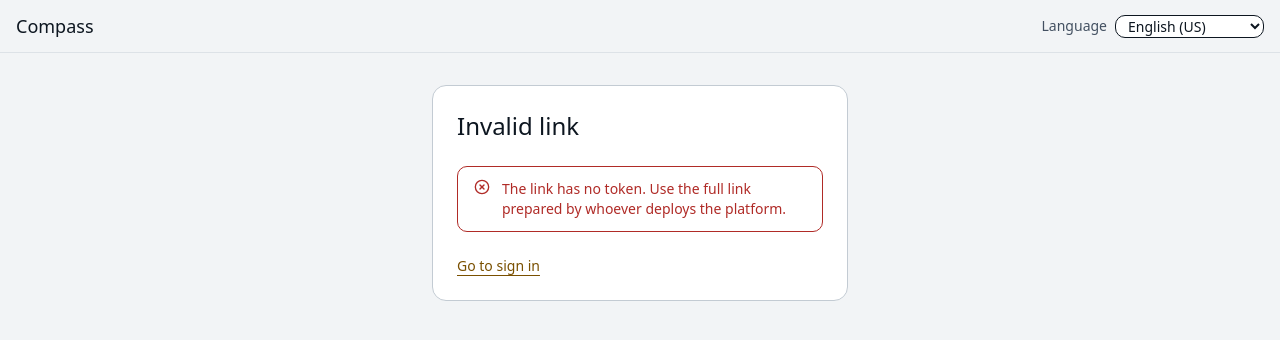
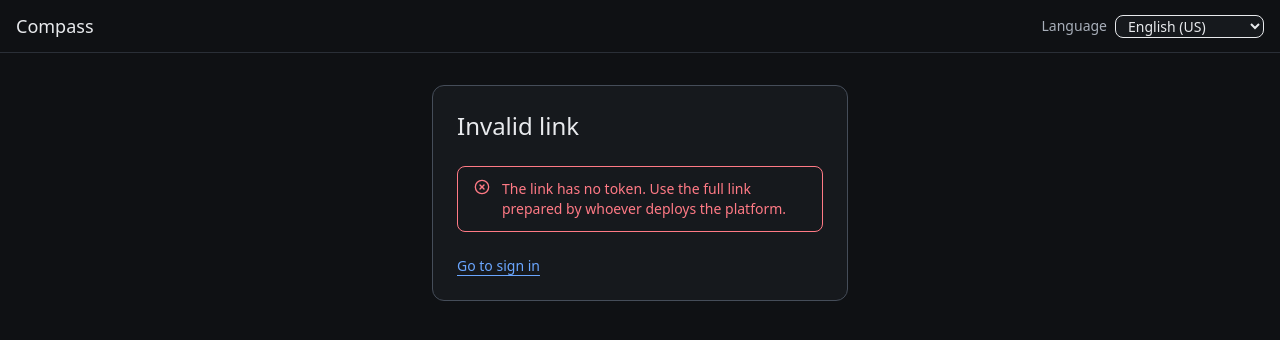
Before and after one commit to OJoshuaCG/compass, a React (Vite) app in the folder apps/web/: page /setup in a window 1280 px wide. Shown: the top 340 px of the page. Built offline with nearby package versions, Linux system fonts and the light colour scheme.

Commit message:
Revert "feat(ui): tokens de dos temas (oscuro y claro) con acento latón y selector de tema"
This reverts commit 83d489763adc6d700f5af889b4c9705cb0c57341.

```diff
--- a/apps/web/src/main.tsx
+++ b/apps/web/src/main.tsx
@@ -11,10 +11,6 @@ import { App } from './app/app';
 import { createQueryClient } from './app/query-client';
 import { createAppRouter } from './app/router';
 import { createI18n, detectInitialLocale } from './shared/i18n';
-import { applyTheme, detectInitialTheme } from './shared/theme';
-
-// El tema se fija antes de pintar para evitar un destello del tema equivocado.
-applyTheme(detectInitialTheme());
 
 const container = document.getElementById('root');
 if (container === null) throw new Error('Root container #root not found');
--- a/apps/web/src/shared/theme/index.ts
+++ /dev/null
@@ -1,9 +0,0 @@
-export { applyTheme, detectInitialTheme, readAppliedTheme } from './theme';
-export { ThemeSwitcher } from './theme-switcher';
-export {
-  isTheme,
-  readStoredTheme,
-  storeTheme,
-  THEME_STORAGE_KEY,
-  type Theme,
-} from './theme-storage';
--- a/apps/web/src/shared/theme/theme-storage.ts
+++ /dev/null
@@ -1,27 +0,0 @@
-/** Los dos temas del sistema visual (docs/frontend.md §4.1, ADR 0044). */
-export type Theme = 'dark' | 'light';
-
-export const THEME_STORAGE_KEY = 'iam.theme';
-
-export function isTheme(value: unknown): value is Theme {
-  return value === 'dark' || value === 'light';
-}
-
-/** Preferencia no sensible: sí puede vivir en localStorage (docs/frontend.md §9). */
-export function readStoredTheme(): Theme | null {
-  try {
-    const storedValue: string | null = window.localStorage.getItem(THEME_STORAGE_KEY);
-    return isTheme(storedValue) ? storedValue : null;
-  } catch {
-    // Modo privado o almacenamiento bloqueado: se sigue sin persistir.
-    return null;
-  }
-}
-
-export function storeTheme(theme: Theme): void {
-  try {
-    window.localStorage.setItem(THEME_STORAGE_KEY, theme);
-  } catch {
-    // Mejor esfuerzo: la preferencia solo dura la sesión.
-  }
-}
--- a/apps/web/src/shared/theme/theme-switcher.tsx
+++ /dev/null
@@ -1,29 +0,0 @@
-import { IconButton, Moon, Sun } from '@iam/ui';
-import { useState } from 'react';
-import { useTranslation } from 'react-i18next';
-
-import { applyTheme, readAppliedTheme } from './theme';
-import { storeTheme, type Theme } from './theme-storage';
-
-/** Botón de la barra superior que alterna entre el tema oscuro y el claro y recuerda la elección. */
-export function ThemeSwitcher() {
-  const { t } = useTranslation('common');
-  const [theme, setTheme] = useState<Theme>(() => readAppliedTheme());
-  const nextTheme: Theme = theme === 'dark' ? 'light' : 'dark';
-  // El nombre accesible dice a qué tema se pasa, no en cuál se está.
-  const label: string = nextTheme === 'light' ? t('theme.switchToLight') : t('theme.switchToDark');
-  const icon = theme === 'dark' ? <Moon className="size-4" /> : <Sun className="size-4" />;
-  return (
-    <IconButton
-      variant="secondary"
-      size="md"
-      label={label}
-      icon={icon}
-      onClick={() => {
-        applyTheme(nextTheme);
-        storeTheme(nextTheme);
-        setTheme(nextTheme);
-      }}
-    />
-  );
-}
--- a/apps/web/src/shared/theme/theme.ts
+++ /dev/null
@@ -1,26 +0,0 @@
-import { isTheme, readStoredTheme, type Theme } from './theme-storage';
-
-const LIGHT_SCHEME_QUERY = '(prefers-color-scheme: light)';
-
-/**
- * Sin preferencia guardada se sigue la del sistema operativo. No se guarda esa detección:
- * así, mientras la persona no elija, un cambio del sistema se refleja en el siguiente acceso.
- */
-export function detectInitialTheme(
-  systemPrefersLight: boolean = window.matchMedia(LIGHT_SCHEME_QUERY).matches,
-): Theme {
-  const storedTheme: Theme | null = readStoredTheme();
-  if (storedTheme !== null) return storedTheme;
-  return systemPrefersLight ? 'light' : 'dark';
-}
-
-/** Fija el tema en el elemento raíz; los tokens de `@iam/ui` reaccionan a `data-theme`. */
-export function applyTheme(theme: Theme, root: HTMLElement = document.documentElement): void {
-  root.setAttribute('data-theme', theme);
-}
-
-/** Tema que está pintado ahora; oscuro si el arranque aún no lo fijó (valor por defecto de los tokens). */
-export function readAppliedTheme(root: HTMLElement = document.documentElement): Theme {
-  const appliedTheme: string | null = root.getAttribute('data-theme');
-  return isTheme(appliedTheme) ? appliedTheme : 'dark';
-}
--- a/packages/i18n/src/locales/en-US/common.json
+++ b/packages/i18n/src/locales/en-US/common.json
@@ -7,8 +7,6 @@
   "language.label": "Language",
   "language.es-MX": "Español (México)",
   "language.en-US": "English (US)",
-  "theme.switchToLight": "Switch to light theme",
-  "theme.switchToDark": "Switch to dark theme",
   "home.title": "Identity and access platform",
   "home.description": "Manage the people, roles and access of your organization.",
   "actions.cancel": "Cancel",
--- a/packages/i18n/src/locales/es-MX/common.json
+++ b/packages/i18n/src/locales/es-MX/common.json
@@ -7,8 +7,6 @@
   "language.label": "Idioma",
   "language.es-MX": "Español (México)",
   "language.en-US": "English (US)",
-  "theme.switchToLight": "Cambiar al tema claro",
-  "theme.switchToDark": "Cambiar al tema oscuro",
   "home.title": "Plataforma de identidad y accesos",
   "home.description": "Administra las personas, los roles y los accesos de tu organización.",
   "actions.cancel": "Cancelar",
--- a/packages/ui/src/icons.ts
+++ b/packages/ui/src/icons.ts
@@ -13,9 +13,7 @@ export {
   EyeOff,
   Info,
   LogOut,
-  Moon,
   Settings,
-  Sun,
   Trash2,
   UserPlus,
   X,
--- a/packages/ui/src/styles/tokens.css
+++ b/packages/ui/src/styles/tokens.css
@@ -1,119 +1,46 @@
 @import 'tailwindcss';
 
 /*
- * Tokens globales de los dos temas de Compass (docs/frontend.md §4.1, ADR 0044).
+ * Tokens globales del tema oscuro "carbón" (docs/frontend.md §4.1).
  * Único punto de verdad de colores, formas y movimiento: los componentes solo usan
- * utilidades semánticas. Al añadir un color se agrega en LOS DOS temas, se mide su
- * contraste y se actualiza §4.2.
- *
- * El tema oscuro es el valor por defecto de :root; el claro se activa con
- * data-theme="light" en el elemento raíz (lo fija el arranque de la aplicación).
+ * utilidades semánticas. Al añadir un color se mide su contraste y se actualiza §4.2.
  */
-:root,
-:root[data-theme='dark'] {
+:root {
   color-scheme: dark;
 
   /* Superficies (de más profundo a más elevado) */
-  --color-canvas: #0b0f13;
-  --color-sidebar: #0e1318;
-  --color-surface: #131920;
-  --color-raised: #19212a;
-  --color-overlay: #212b36;
+  --color-canvas: #0f1114;
+  --color-surface: #16191d;
+  --color-raised: #1c2025;
+  --color-overlay: #23282f;
 
   /* Texto */
-  --color-text: #e9eef3;
-  --color-text-secondary: #a6b2bf;
-  --color-text-muted: #8592a0;
-  --color-text-disabled: #6a7683;
+  --color-text: #e8eaed;
+  --color-text-secondary: #a8afba;
+  --color-text-muted: #8b93a0;
+  --color-text-disabled: #69717d;
 
   /* Bordes */
-  --color-border: #1c242d; /* separadores decorativos */
-  --color-border-strong: #34404d; /* tarjetas, tablas */
-  --color-border-input: #6b7785; /* controles interactivos (>=3:1) */
+  --color-border: #2a2f37; /* separadores decorativos */
+  --color-border-strong: #454d59; /* tarjetas, tablas */
+  --color-border-input: #656e7a; /* controles interactivos (>=3:1) */
 
-  /* Acento (la aguja de latón) y estados */
-  --color-accent: #ecc272;
-  --color-accent-solid: #e6b45b;
-  --color-accent-solid-hover: #f0c06a;
-  --color-on-accent: #1b1407;
-  --color-success: #5fd8a4;
-  --color-warning: #ecc272;
-  --color-danger: #ff948f;
+  /* Marca y estados */
+  --color-accent: #6aa6ff;
+  --color-accent-solid: #2f6fe0;
+  --color-accent-solid-hover: #2563c9;
+  --color-on-accent: #ffffff;
+  --color-success: #4cc49a;
+  --color-warning: #e8b04a;
+  --color-danger: #ff7a85;
   --color-danger-solid: #c93843;
-  --color-on-danger: #ffffff;
-  --color-info: #7fbcff;
-  --color-focus: #ecc272;
+  --color-focus: #6aa6ff;
 
-  /* Variantes suaves: fondo de chips y avisos; su texto usa el token pleno */
-  --color-accent-soft: rgb(230 180 91 / 0.13);
-  --color-success-soft: rgb(95 216 164 / 0.12);
-  --color-warning-soft: rgb(230 180 91 / 0.13);
-  --color-danger-soft: rgb(255 148 143 / 0.13);
-  --color-info-soft: rgb(127 188 255 / 0.13);
-
-  /* Capas flotantes (cristal) */
-  --color-glass: rgb(19 25 32 / 0.64);
-  --color-glass-border: rgb(255 255 255 / 0.13);
-  --color-scrim: rgb(4 7 10 / 0.52);
-
-  /* Ambiente de fondo, apenas perceptible */
-  --ambient-a: rgb(230 180 91 / 0.075);
-  --ambient-b: rgb(92 150 214 / 0.09);
-
-  --shadow-overlay: 0 28px 70px -24px rgb(0 0 0 / 0.75), inset 0 1px 0 rgb(255 255 255 / 0.05);
-}
-
-:root[data-theme='light'] {
-  color-scheme: light;
-
-  --color-canvas: #f2f4f6;
-  --color-sidebar: #eaeef1;
-  --color-surface: #ffffff;
-  --color-raised: #f6f8fa;
-  --color-overlay: #ebeff2;
-
-  --color-text: #0d1620;
-  --color-text-secondary: #435061;
-  --color-text-muted: #5a6878;
-  --color-text-disabled: #7a8592;
-
-  --color-border: #dde2e7;
-  --color-border-strong: #c3cbd3;
-  --color-border-input: #7d8896;
-
-  --color-accent: #7a5000;
-  --color-accent-solid: #dca235;
-  --color-accent-solid-hover: #cf942a;
-  --color-on-accent: #1b1407;
-  --color-success: #0d7048;
-  --color-warning: #7a5000;
-  --color-danger: #b02b27;
-  --color-danger-solid: #b02b27;
-  --color-on-danger: #ffffff;
-  --color-info: #1a58ad;
-  --color-focus: #7a5000;
-
-  --color-accent-soft: rgb(220 162 53 / 0.17);
-  --color-success-soft: rgb(13 112 72 / 0.1);
-  --color-warning-soft: rgb(220 162 53 / 0.18);
-  --color-danger-soft: rgb(176 43 39 / 0.09);
-  --color-info-soft: rgb(26 88 173 / 0.09);
-
-  --color-glass: rgb(255 255 255 / 0.66);
-  --color-glass-border: rgb(255 255 255 / 0.85);
-  --color-scrim: rgb(226 232 238 / 0.55);
-
-  --ambient-a: rgb(220 162 53 / 0.14);
-  --ambient-b: rgb(92 150 214 / 0.12);
-
-  --shadow-overlay: 0 28px 60px -26px rgb(20 34 50 / 0.35), inset 0 1px 0 rgb(255 255 255 / 0.9);
-}
-
-/* Forma y movimiento: iguales en los dos temas. */
-:root {
+  /* Forma y movimiento */
   --radius-sm: 0.375rem;
-  --radius-md: 0.625rem;
-  --radius-lg: 0.875rem;
+  --radius-md: 0.5rem;
+  --radius-lg: 0.75rem;
+  --shadow-overlay: 0 8px 24px rgb(0 0 0 / 0.45);
   --duration-fast: 120ms;
   --duration-base: 200ms;
 }
@@ -125,7 +52,6 @@
 
 @theme inline {
   --color-canvas: var(--color-canvas);
-  --color-sidebar: var(--color-sidebar);
   --color-surface: var(--color-surface);
   --color-raised: var(--color-raised);
   --color-overlay: var(--color-overlay);
@@ -144,17 +70,7 @@
   --color-warning: var(--color-warning);
   --color-danger: var(--color-danger);
   --color-danger-solid: var(--color-danger-solid);
-  --color-on-danger: var(--color-on-danger);
-  --color-info: var(--color-info);
   --color-focus: var(--color-focus);
-  --color-accent-soft: var(--color-accent-soft);
-  --color-success-soft: var(--color-success-soft);
-  --color-warning-soft: var(--color-warning-soft);
-  --color-danger-soft: var(--color-danger-soft);
-  --color-info-soft: var(--color-info-soft);
-  --color-glass: var(--color-glass);
-  --color-glass-border: var(--color-glass-border);
-  --color-scrim: var(--color-scrim);
   --font-sans: 'Inter Variable', ui-sans-serif, system-ui, sans-serif;
   --font-heading: 'Space Grotesk Variable', 'Inter Variable', ui-sans-serif, system-ui, sans-serif;
   --font-mono: 'JetBrains Mono Variable', ui-monospace, monospace;
@@ -164,44 +80,9 @@
   --shadow-overlay: var(--shadow-overlay);
 }
 
-/*
- * Cristal: solo para capas flotantes (barra superior, ventanas modales y menús).
- * Nunca en tarjetas ni tablas: el contenido debe seguir opaco y legible.
- */
-@utility glass {
-  background-color: var(--color-glass);
-  border: 1px solid var(--color-glass-border);
-  box-shadow: var(--shadow-overlay);
-  -webkit-backdrop-filter: blur(22px) saturate(160%);
-  backdrop-filter: blur(22px) saturate(160%);
-}
-
-/* Barra superior: cristal sin sombra ni borde lateral, pegada al borde de arriba. */
-@utility glass-bar {
-  background-color: var(--color-glass);
-  -webkit-backdrop-filter: blur(18px) saturate(150%);
-  backdrop-filter: blur(18px) saturate(150%);
-}
-
-/* Fondo detrás de una ventana modal. */
-@utility scrim {
-  background-color: var(--color-scrim);
-  -webkit-backdrop-filter: blur(7px);
-  backdrop-filter: blur(7px);
-}
-
 @layer base {
   html {
     @apply bg-canvas font-sans text-text;
-  }
-
-  /* Ambiente: dos degradados muy tenues que solo dan profundidad detrás del cristal. */
-  body {
-    background-image:
-      radial-gradient(820px 460px at 88% -8%, var(--ambient-a), transparent 62%),
-      radial-gradient(700px 520px at -4% 104%, var(--ambient-b), transparent 62%);
-    background-attachment: fixed;
-    -webkit-font-smoothing: antialiased;
   }
 
   /* Los encabezados usan Space Grotesk; los componentes no repiten la clase. */
@@ -211,13 +92,6 @@
   h4 {
     @apply font-heading;
     line-height: 1.25;
-  }
-
-  /* El cero con barra distingue 0 de O en códigos y claves. */
-  .font-mono,
-  code,
-  kbd {
-    font-feature-settings: 'zero' 1;
   }
 
   /* Foco visible por defecto en todo control interactivo (WCAG 2.4.7 / 2.4.11). */
```
Also changed, not shown: 2 other files (tests, documents, lock files or other folders).
